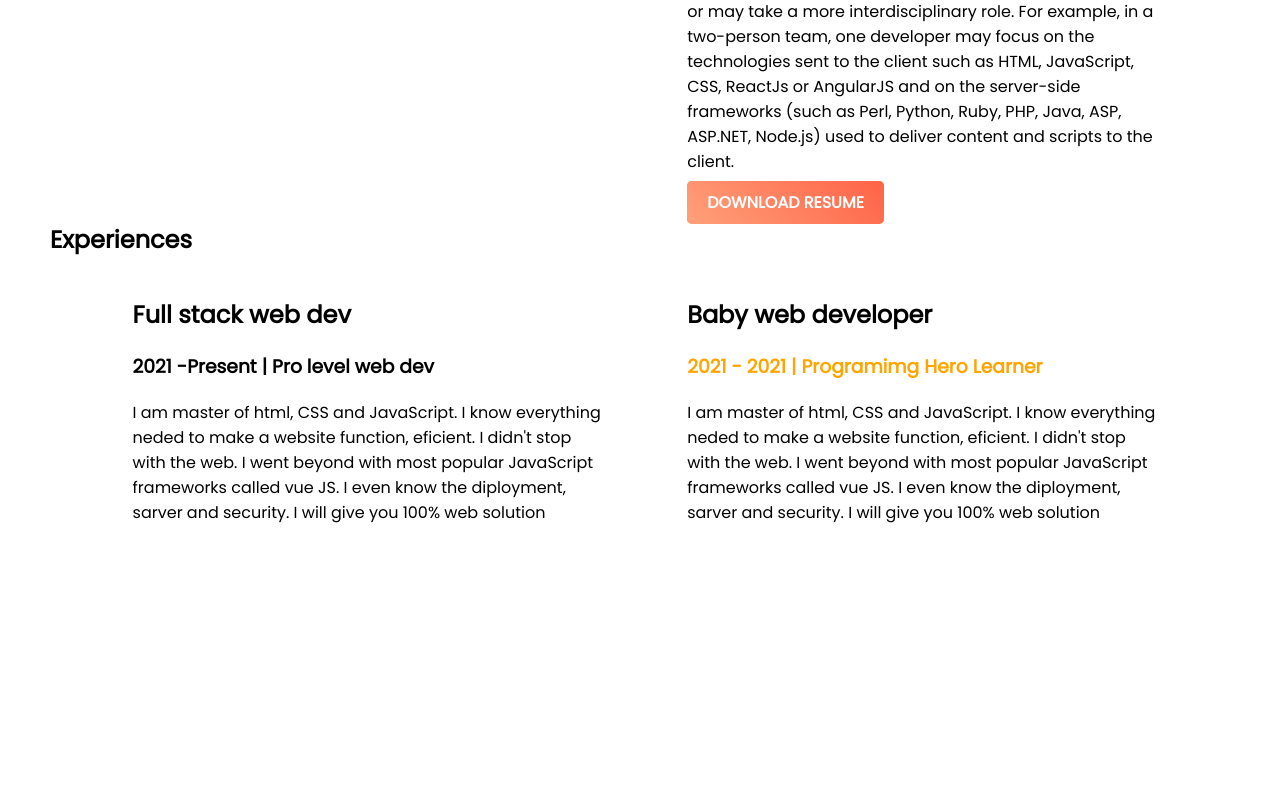
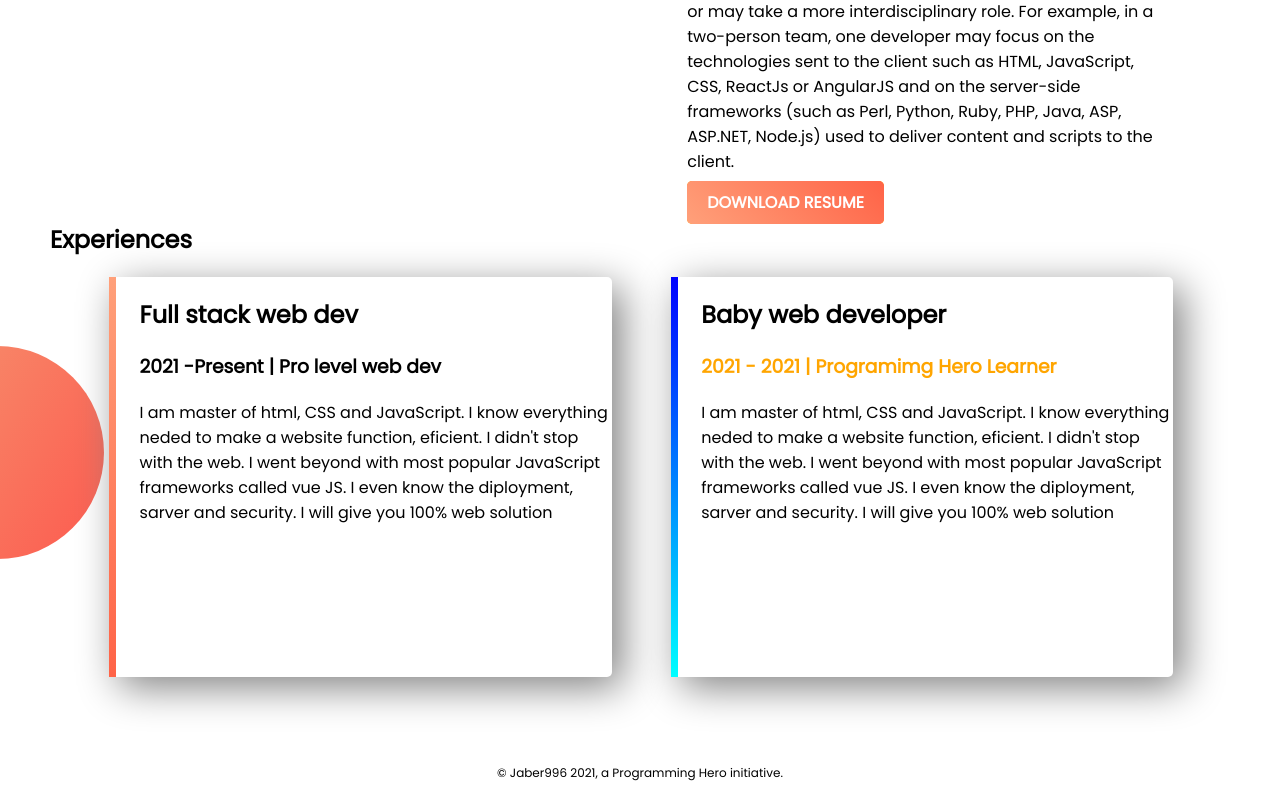
Before and after one commit to jaber996/web-portfolio, a plain HTML site: page index.html in a window 1280 px wide. Shown: the part 1086-1880 px from the top of the page. Before the commit the page ends 1838 px from the top, so only its background shows below. Drawn offline with Linux system fonts and the light colour scheme.

Commit message:
compleate web site

```diff
--- a/index.html
+++ b/index.html
@@ -39,18 +39,21 @@
     </section>
     <Section class="experience-area">
         <h2>Experiences</h2>
-        <div class="half-width">
+        <div id="full-stack" class="half-width single-experience">
         <h2>Full stack web dev</h2>
         <h3 class=" -highlight" >2021 -Present | Pro level web dev </h3>
         <p>I am master of html, CSS and JavaScript. I know everything neded to make a website function, eficient. I didn't stop with the web. I went beyond with most popular JavaScript frameworks called vue JS. I even know the diployment, sarver and security. I will give you 100% web solution</p>
 
         </div>
-        <div class="half-width">
+        <div id="baby-web" class="half-width single-experience">
             <h2>Baby web developer</h2>
             <h3 class="orange-highlight" >2021 - 2021 | Programimg Hero Learner</h3>
             <p>I am master of html, CSS and JavaScript. I know everything neded to make a website function, eficient. I didn't stop with the web. I went beyond with most popular JavaScript frameworks called vue JS. I even know the diployment, sarver and security. I will give you 100% web solution</p>
 
         </div>
     </Section>
+    <footer>
+        <p>© Jaber996 2021, a Programming Hero initiative.</p>
+    </footer>
 </body>
 </html>
--- a/style.css
+++ b/style.css
@@ -41,3 +41,30 @@ section{
     background-position: right;
     clear: both;
 }
+.single-experience{
+    box-shadow: 10px 10px 40px gray;
+    border-radius: 5px;
+    height: 80%;
+    background-color: white;
+
+}
+.experience-area{
+    background-image: url(images/exp-bg.png);
+    background-repeat: no-repeat;
+    background-position: left;
+}
+#full-stack{
+    border-left: 7px solid;
+    border-image: linear-gradient(180deg, lightsalmon, tomato);
+    border-image-slice: 1;
+}
+#baby-web{
+   border-left: 7px solid;
+   border-image: linear-gradient(180deg, blue,cyan);
+   border-image-slice: 1;
+
+}
+footer p{
+    text-align: center;
+    font-size: 12px;
+}
```
Also changed, not shown: images/exp-bg.png (added).
